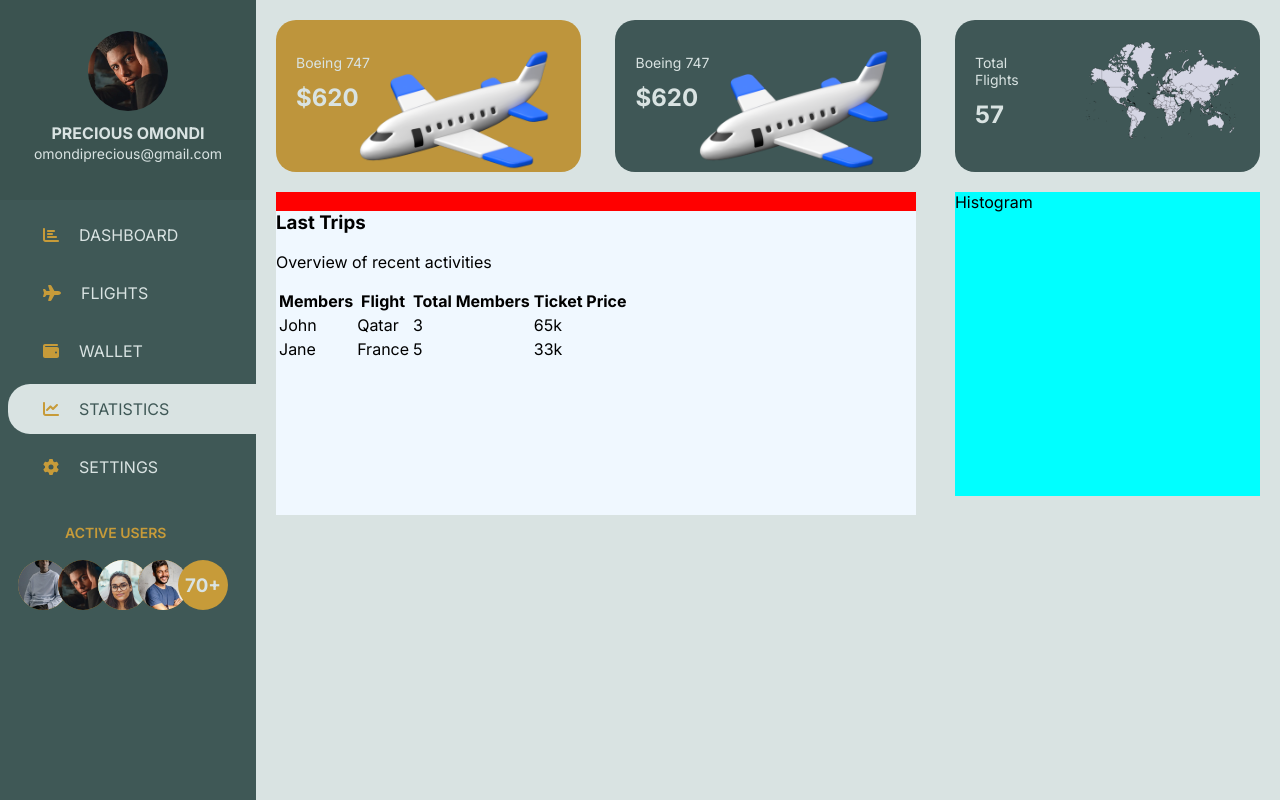
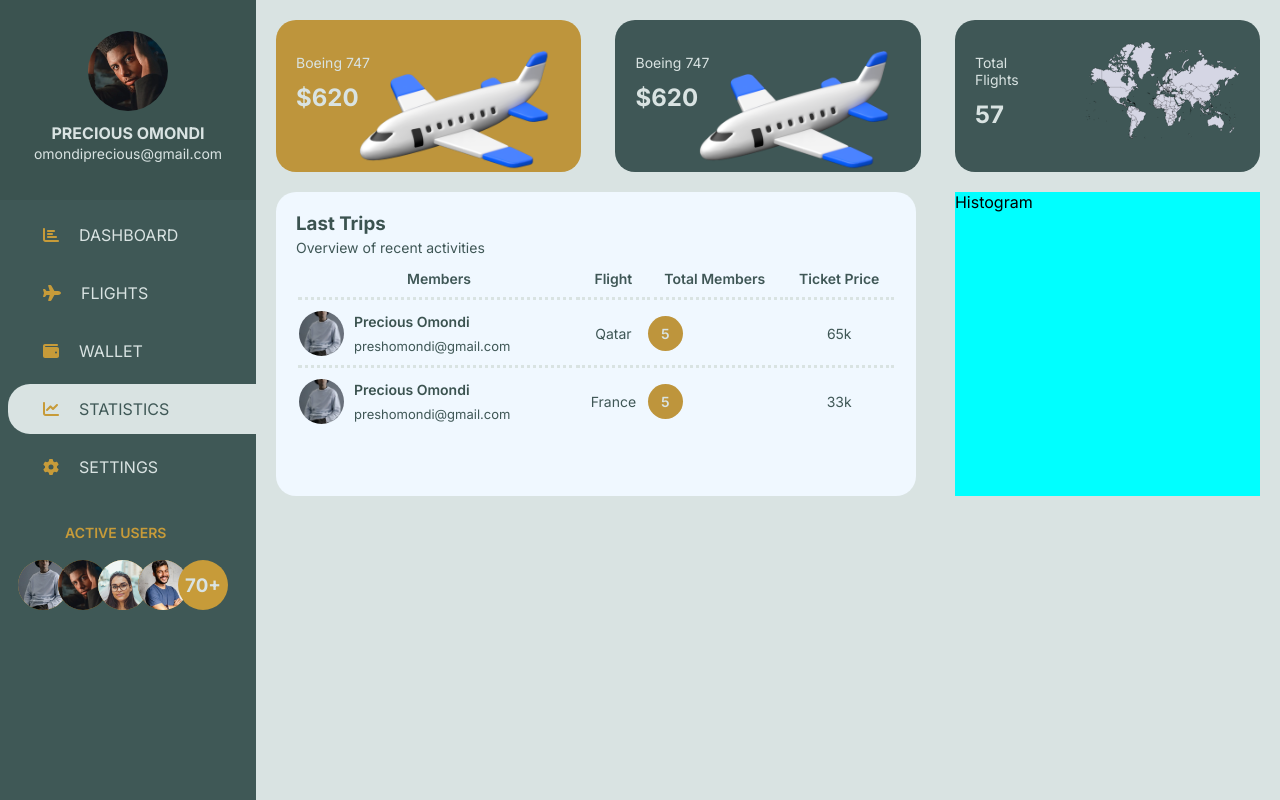
Before and after one commit to Presho99/aerostar, a React (Create React App) app: page / in a window 1280 px wide. Built offline with nearby package versions, Linux system fonts and the light colour scheme.

Commit message:
Style Receipt table

```diff
--- a/src/App.css
+++ b/src/App.css
@@ -43,7 +43,9 @@
 }
 
 .middle-left{
-  background-color: red;
+
+  display: flex;
+
   height: 100%;
   width: 65%;
 }
--- a/src/components/Receipts.css
+++ b/src/components/Receipts.css
@@ -2,4 +2,137 @@
     height: 100%;
     width: 100%;
     background-color: aliceblue;
+    padding: 1px 20px;
+    border-radius: 20px;
 }
+
+.receipt-title{
+    /* background-color: brown; */
+    height: 30px;
+    margin-bottom: 25px;
+}
+
+.receipt-title h3{
+    margin-bottom: -10px;
+    color: #3B5350;
+}
+
+.receipt-title p{
+    font-size: 14px;
+    color: #3F5756;
+
+
+}
+
+.receipt-table{
+    /* background-color: blue; */
+    font-size: 14px;
+
+}
+
+.receipt-table table{
+    /* background-color: pink; */
+    width: 100%;
+
+}
+
+thead{
+    /* background-color: aquamarine; */
+    width: 100%;
+
+
+}
+
+thead tr{
+
+}
+
+
+
+thead tr th{
+    padding-bottom: 10px;
+    border-bottom: 3px dotted #D9E3E2;
+    font-weight: 600;
+    color: #3F5756;
+
+}
+
+tbody{
+    /* background-color: red; */
+}
+
+tbody tr{
+
+    /* background-color: coral; */
+    height: 100%;
+
+
+}
+
+td{
+    /* padding: 10px 0px; */
+   text-align: center;
+   /* background-color: blue; */
+   height: 100%;
+   color: #3F5756;
+
+
+}
+
+td.above{
+    border-bottom: 3px dotted #D9E3E2;
+}
+
+.member-profile{
+    display: flex;
+    align-items: center;
+    /* justify-content: center; */
+}
+
+.member-profile img{
+height: 45px;
+width: 45px;
+border-radius: 50%;
+object-fit: cover;
+margin-right: 10px;
+}
+
+.member-name{
+    /* background-color: aqua; */
+    line-height: 10px;
+    text-align: left;
+    font-size: 14px;
+}
+
+.main-name{
+    border-bottom: 2px;
+    font-weight: 600;
+    color: #3B5350;
+}
+
+.small-name{
+    font-size: 13px;
+    color: #3F5756;
+}
+
+.member-name p{
+
+}
+tr.member-box{
+    height: 100%;
+    display: flex;
+    justify-content: center;
+    align-items: center;
+}
+
+.member-circle{
+    height: 35px;
+    width: 35px;
+    background-color:#BE953C ;
+    font-weight: 600;
+    color: #D9E3E2;
+    display: flex;
+    justify-content: center;
+    align-items: center;
+    border-radius: 50%;
+}
--- a/src/components/Receipts.tsx
+++ b/src/components/Receipts.tsx
@@ -1,14 +1,15 @@
-import React from 'react'
-import '../components/Receipts.css'
+import React from "react";
+import "../components/Receipts.css";
+import one from "../assets/one.webp";
 
 const Receipts: React.FC = () => {
   return (
-    <div className='receipts'>
-        <div className='receipt-title'>
+    <div className="receipts">
+      <div className="receipt-title">
         <h3>Last Trips</h3>
         <p>Overview of recent activities</p>
       </div>
-        <div className='receipt-table'>
+      <div className="receipt-table">
         <table>
           <thead>
             <tr>
@@ -20,25 +21,42 @@ const Receipts: React.FC = () => {
           </thead>
           <tbody>
             <tr>
-                        <td>
-                            John
+              <td className="member-profile above">
+                <img src={one} />
+                <div className="member-name">
+                  <p className="main-name">Precious Omondi</p>
+                  <p className="small-name">preshomondi@gmail.com</p>
+                </div>
               </td>
-                        <td>Qatar</td>
-                        <td>3</td>
-                        <td>65k</td>
+              <td className="above">Qatar</td>
+              <td className="member-box above">
+                <div className="member-circle">
+                  <p>5</p>
+                </div>
+              </td>
+              <td className="above">65k</td>
             </tr>
             <tr>
-                        <td>Jane</td>
+              <td className="member-profile">
+                <img src={one} />
+                <div className="member-name">
+                  <p className="main-name">Precious Omondi</p>
+                  <p className="small-name">preshomondi@gmail.com</p>
+                </div>
+              </td>
               <td>France</td>
-                        <td>5</td>
+              <td className="member-box">
+                <div className="member-circle">
+                  <p>5</p>
+                </div>
+              </td>
               <td>33k</td>
             </tr>
           </tbody>
         </table>
       </div>
+    </div>
+  );
+};
 
-    </div>
-  )
-}
-
-export default Receipts
+export default Receipts;
```
Lines whose indentation alone changed are shown as unchanged.
